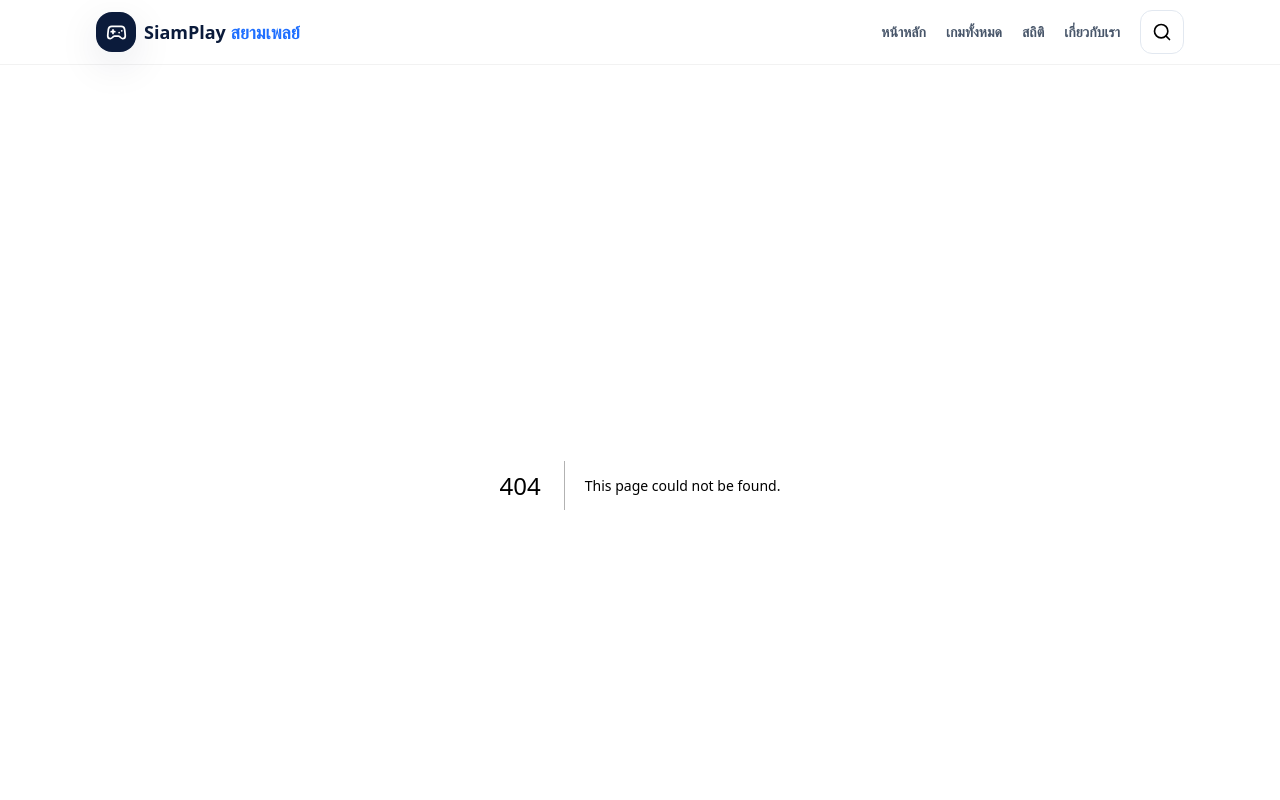
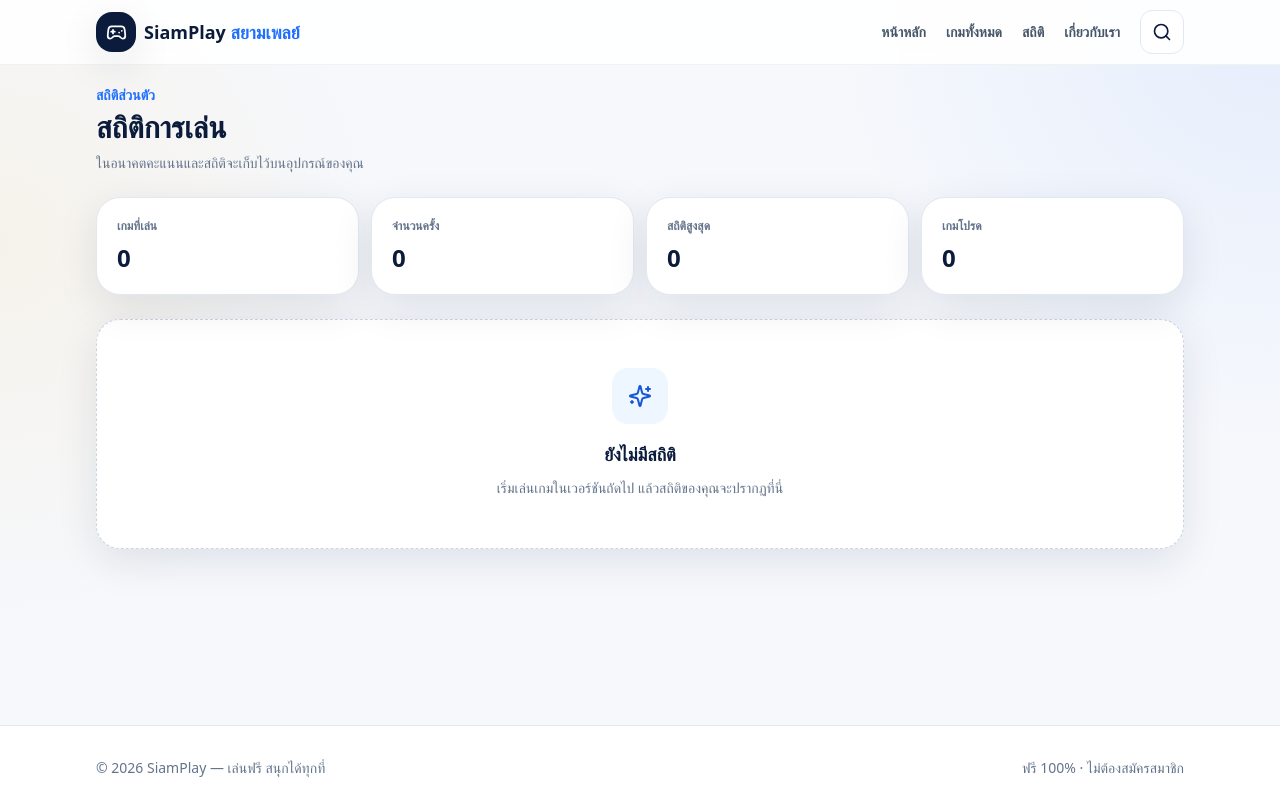
Before and after one commit to UnknownCode-2026/siamplay, a Next.js app: page /stats in a window 1280 px wide. Before the commit this address had no page. Shown: the top 800 px of the page. Built offline with nearby package versions, Linux system fonts and the light colour scheme.

Commit message:
feat(v1.0): add app/stats/page.tsx

```diff
--- /dev/null
+++ b/app/stats/page.tsx
@@ -0,0 +1,13 @@
+import { EmptyState } from "@/components/ui/EmptyState";
+
+export default function StatsPage() {
+  return (
+    <div className="space-y-6">
+      <div><p className="text-sm font-black text-siam-500">สถิติส่วนตัว</p><h1 className="mt-1 text-3xl font-black text-siam-900">สถิติการเล่น</h1><p className="mt-2 text-sm text-slate-500">ในอนาคตคะแนนและสถิติจะเก็บไว้บนอุปกรณ์ของคุณ</p></div>
+      <div className="grid grid-cols-2 gap-3 sm:grid-cols-4">
+        {["เกมที่เล่น","จำนวนครั้ง","สถิติสูงสุด","เกมโปรด"].map(x=><div key={x} className="rounded-3xl border border-slate-200 bg-white p-5 shadow-soft"><p className="text-xs font-bold text-slate-500">{x}</p><p className="mt-2 text-2xl font-black text-siam-900">0</p></div>)}
+      </div>
+      <EmptyState title="ยังไม่มีสถิติ" description="เริ่มเล่นเกมในเวอร์ชันถัดไป แล้วสถิติของคุณจะปรากฏที่นี่" />
+    </div>
+  );
+}
```
